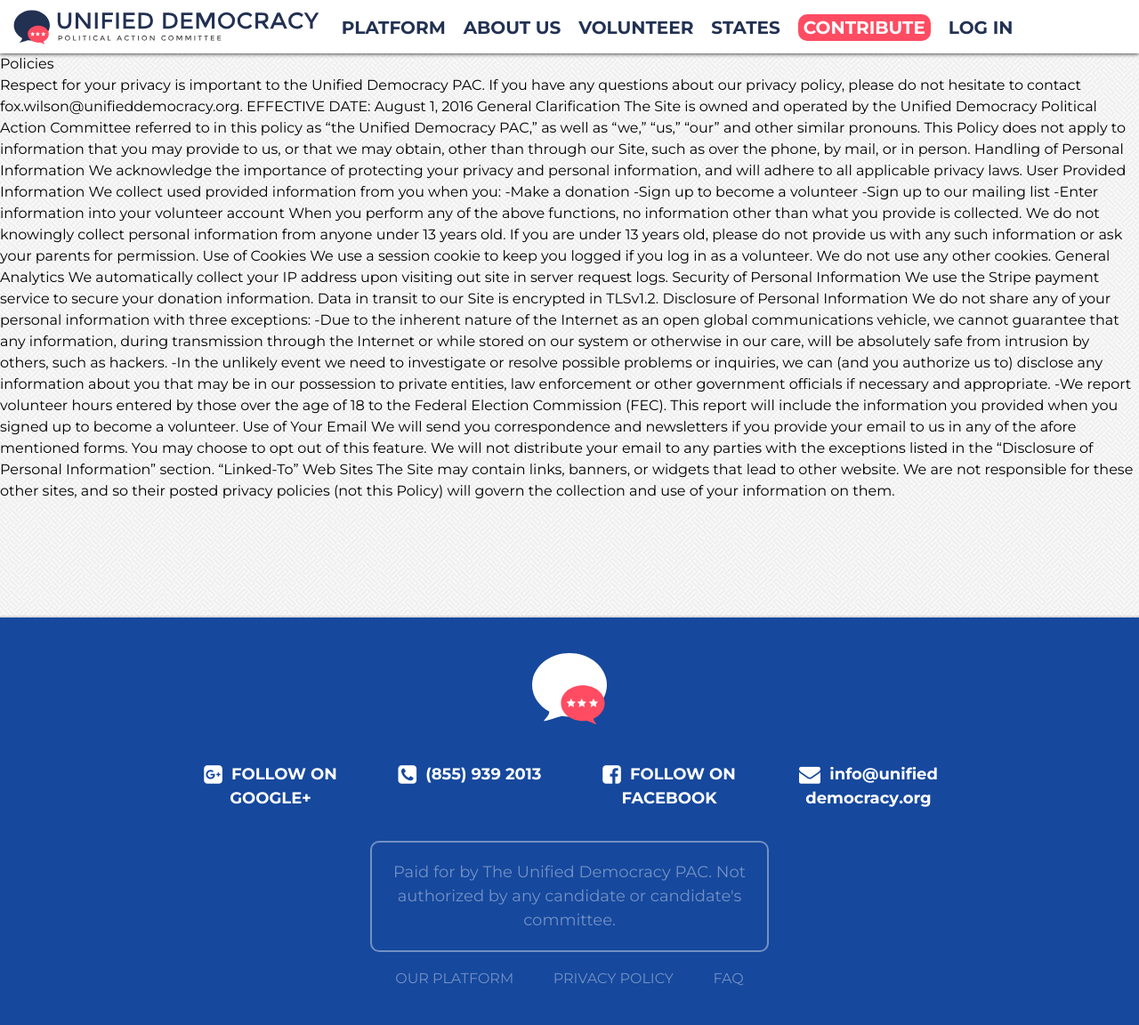
After one commit to TriangleUrbanDebateLeague/tudl, a Flask app: page /policy/ in a window 1280 px wide. The commit adds this page. Shown: the whole page at 89% size. Run offline with Flask 2, Linux system fonts and the light colour scheme; some libraries are stand-ins or nearby versions.

Commit message:
fixes/updates

```diff
--- /dev/null
+++ b/site/modules/staticpages/templates/staticpages/policy.html
@@ -0,0 +1,50 @@
+{% set extra_css = "privacy" %}
+{% extends "base.html" %}
+
+{% block content %}
+<div id="main-text">
+    <div id="title">Policies</div>
+    <div class="content-section">
+        Respect for your privacy is important to the Unified Democracy PAC.  If you have any questions about our privacy policy, please do not hesitate to contact fox.wilson@unifieddemocracy.org.
+
+        EFFECTIVE DATE:  August 1, 2016
+
+        General Clarification
+        The Site is owned and operated by the Unified Democracy Political Action Committee referred to in this policy as “the Unified Democracy PAC,” as well as “we,” “us,” “our” and other similar pronouns.
+        This Policy does not apply to information that you may provide to us, or that we may obtain, other than through our Site, such as over the phone, by mail, or in person.
+
+        Handling of Personal Information
+        We acknowledge the importance of protecting your privacy and personal information, and will adhere to all applicable privacy laws.
+
+        User Provided Information
+        We collect used provided information from you when you:
+        -Make a donation
+        -Sign up to become a volunteer
+        -Sign up to our mailing list
+        -Enter information into your volunteer account
+        When you perform any of the above functions, no information other than what you provide is collected.
+        We do not knowingly collect personal information from anyone under 13 years old. If you are under 13 years old, please do not provide us with any such information or ask your parents for permission.
+
+        Use of Cookies
+        We use a session cookie to keep you logged if you log in as a volunteer.  We do not use any other cookies.
+
+        General Analytics
+        We automatically collect your IP address upon visiting out site in server request logs.
+
+        Security of Personal Information
+        We use the Stripe payment service to secure your donation information.  Data in transit to our Site is encrypted in TLSv1.2.
+
+        Disclosure of Personal Information
+        We do not share any of your personal information with three exceptions:
+        -Due to the inherent nature of the Internet as an open global communications vehicle, we cannot guarantee that any information, during transmission through the Internet or while stored on our system or otherwise in our care, will be absolutely safe from intrusion by others, such as hackers.
+        -In the unlikely event we need to investigate or resolve possible problems or inquiries, we can (and you authorize us to) disclose any information about you that may be in our possession to private entities, law enforcement or other government officials if necessary and appropriate.
+        -We report volunteer hours entered by those over the age of 18 to the Federal Election Commission (FEC).  This report will include the information you provided when you signed up to become a volunteer.
+
+        Use of Your Email
+        We will send you correspondence and newsletters if you provide your email to us in any of the afore mentioned forms.  You may choose to opt out of this feature.  We will not distribute your email to any parties with the exceptions listed in the “Disclosure of Personal Information” section.
+
+        “Linked-To” Web Sites
+        The Site may contain links, banners, or widgets that lead to other website.  We are not responsible for these other sites, and so their posted privacy policies (not this Policy) will govern the collection and use of your information on them.
+    </div>
+</div>
+{% endblock %}
--- a/site/static/css/not_found.css
+++ b/site/static/css/not_found.css
@@ -19,10 +19,4 @@
 
 #footer {
     margin-top: 0px;
-    position: absolute;
-    top: calc(50% - 70px);
-    width: 100%;
-    color: #fff;
-    text-align: center;
-    font-size: 60px;
 }
--- a/site/templates/base.html
+++ b/site/templates/base.html
@@ -93,7 +93,7 @@
 
                     <div class="pure-u-1-1 footer-links">
                         <a href="{{ url_for('staticpages.show_staticpage', page='platform') }}">Our Platform</a>
-                        <a>Privacy&nbsp;Policy</a>
+                        <a href="{{ url_for('staticpages.show_staticpage', page='policy') }}">Privacy&nbsp;Policy</a>
                         <a href="{{ url_for('staticpages.show_staticpage', page='volunteer') }}">FAQ</a>
                     </div>
                 </div>
--- a/site/templates/not_found.html
+++ b/site/templates/not_found.html
@@ -1,5 +1,6 @@
 {% set extra_css = "not_found" %}
 {% extends "base.html" %}
+
 {% block content %}
 <div class="not_found-main-div">
     <div class="not_found-text">
```
Also changed, not shown: site/static/css/policy.css (added), site/static/evan.png.
